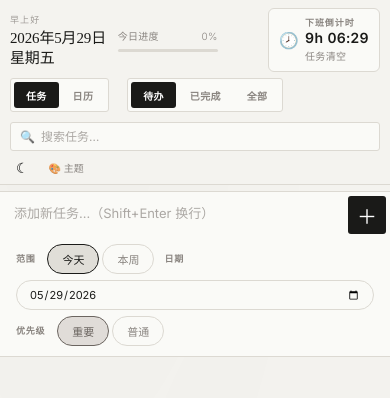
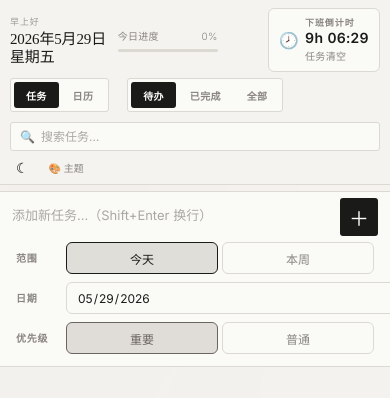
Before and after one commit to Knightzhangjinhao/gugugaga-todo, a plain HTML site: page index.html in a window 390 px wide. Shown: the top 398 px of the page. Drawn offline with nearby package versions, Linux system fonts and the light colour scheme; no server answers.

Commit message:
📱 添加任务区逐行布局 + 头部日期精简 + 桌面/移动端双端适配

```diff
--- a/index.html
+++ b/index.html
@@ -57,7 +57,7 @@ html.dark .dark-toggle:hover{background:rgba(255,255,255,0.08);}
 .header-inner{max-width:1200px;margin:0 auto;padding:18px 36px 14px;}
 .header-top{display:flex;align-items:center;justify-content:space-between;gap:16px;margin-bottom:14px;}
 .date-block .greeting{font-size:9px;font-weight:500;letter-spacing:.2em;text-transform:uppercase;color:var(--ink3);opacity:.8;}
-.date-block .today-date{font-family:'Noto Serif SC',serif;font-size:24px;font-weight:400;letter-spacing:-.01em;line-height:1.3;color:var(--ink);margin-top:2px;}
+.date-block .today-date{font-family:'Noto Serif SC',serif;font-size:23px;font-weight:400;letter-spacing:-.01em;line-height:1.3;color:var(--ink);margin-top:1px;}
 .header-right{display:flex;align-items:center;gap:12px;}
 .ot-card{background:var(--card);border-radius:var(--radius-lg);padding:11px 18px;box-shadow:var(--shadow);display:flex;align-items:center;gap:10px;flex-shrink:0;transition:all .25s var(--ease-out);border:1px solid var(--border);cursor:pointer;}
 .ot-card:hover{transform:translateY(-1px);box-shadow:var(--shadow-h);}
@@ -98,10 +98,16 @@ html.dark .dark-toggle:hover{background:rgba(255,255,255,0.08);}
 .add-btn{background:var(--primary);color:#fff;border:none;border-radius:var(--radius-sm);width:38px;height:38px;font-size:20px;cursor:pointer;display:flex;align-items:center;justify-content:center;transition:all .18s var(--ease-spring);flex-shrink:0;align-self:flex-end;}
 .add-btn:hover{background:var(--primary-l);transform:scale(1.06);}
 .add-btn:active{transform:scale(.94);}
-.add-opts{display:flex;align-items:center;gap:8px;padding:0 20px 12px;flex-wrap:wrap;}
-.opt-lbl{font-size:9px;font-weight:600;letter-spacing:.08em;text-transform:uppercase;color:var(--ink3);}
-.tog-group{display:flex;gap:3px;}
-.tog{font-family:inherit;font-size:11px;font-weight:500;padding:4px 12px;border-radius:100px;border:1px solid var(--border);background:transparent;color:var(--ink3);cursor:pointer;transition:all .15s var(--ease-out);white-space:nowrap;min-height:26px;}
+.add-opts{display:flex;flex-direction:column;gap:6px;padding:0 20px 12px;}
+.add-opts-row{display:flex;align-items:center;gap:8px;}
+.add-opts-row .opt-lbl{font-size:9px;font-weight:600;letter-spacing:.08em;text-transform:uppercase;color:var(--ink3);min-width:40px;}
+.add-opts-row .tog-group{display:flex;gap:3px;}
+.add-opts-row .tog{font-family:inherit;font-size:11px;font-weight:500;padding:4px 12px;border-radius:100px;border:1px solid var(--border);background:transparent;color:var(--ink3);cursor:pointer;transition:all .15s var(--ease-out);white-space:nowrap;min-height:26px;}
+.add-opts-row .tog:hover{border-color:var(--primary);color:var(--primary);}
+.add-opts-row .tog.on-today{background:var(--primary-xl);border-color:var(--primary);color:var(--primary);}
+.add-opts-row .tog.on-week{background:#ece9e2;border-color:var(--ink3);color:var(--ink2);}
+.add-opts-row .tog.on-high{background:var(--accent-xl);border-color:var(--accent);color:var(--accent);}
+.add-opts-row .tog.on-normal{background:transparent;border-color:var(--border);color:var(--ink3);}
 .tog:hover{border-color:var(--primary);color:var(--primary);}
 .tog.on-today{background:var(--primary-xl);border-color:var(--primary);color:var(--primary);}
 .tog.on-week{background:#ece9e2;border-color:var(--ink3);color:var(--ink2);}
@@ -448,8 +454,8 @@ html.dark .chat-msg.ai pre{background:rgba(255,255,255,0.05);}
   .header-inner{padding:10px 14px 8px;}
   .header-top{gap:8px;margin-bottom:6px;}
   .header-right{width:100%;justify-content:space-between;gap:6px;}
-  .date-block .greeting{font-size:9px;letter-spacing:.12em;}
-  .date-block .today-date{font-size:17px;}
+  .date-block .greeting{font-size:9px;letter-spacing:.1em;}
+  .date-block .today-date{font-size:16px;line-height:1.2;}
   .prog-wrap{max-width:100px;}.ot-card{gap:6px;padding:6px 10px;font-size:12px;}
   .ot-time{font-size:14px;}.ot-icon{font-size:16px;}
   .ot-edit-tip{display:none;}
@@ -467,15 +473,16 @@ html.dark .chat-msg.ai pre{background:rgba(255,255,255,0.05);}
   /* 日历面板隐藏 */
   #calPanel{display:none !important;}
 
-  /* 添加任务区 */
+  /* 添加任务区 - 移动端逐行排列 */
   .add-card{border-radius:0;border-left:none;border-right:none;}
-  .add-main{padding:4px 4px 4px 14px;}.add-input{font-size:14px;}
-  .add-opts{display:flex;flex-wrap:wrap;align-items:center;gap:6px 10px;padding:6px 16px 10px;}
+  .add-main{padding:6px 12px;}.add-input{font-size:14px;}
+  .add-opts{display:flex;flex-direction:column;gap:8px;padding:0 16px 12px;}
   .add-opts .sep{display:none;}
-  .add-opts .opt-lbl{font-size:9px;margin-right:2px;}
-  .add-opts .tog-group{flex-wrap:wrap;}
-  .add-opts .tog{font-size:11px;padding:5px 14px;min-height:30px;}
-  .task-date-input{font-size:11px;padding:5px 12px;min-height:30px;width:auto;flex:1;min-width:120px;max-width:160px;}
+  .add-opts-row{display:flex;align-items:center;gap:8px;}
+  .add-opts-row .opt-lbl{font-size:10px;min-width:42px;font-weight:600;color:var(--ink3);}
+  .add-opts-row .tog-group{flex:1;display:flex;gap:4px;}
+  .add-opts-row .tog{flex:1;text-align:center;font-size:12px;padding:6px 8px;min-height:32px;border-radius:6px;}
+  .task-date-input{flex:1;font-size:12px;padding:6px 10px;min-height:32px;border-radius:6px;width:100%;border:1px solid var(--border);background:var(--card);}
 
   /* 任务分组卡片 - 去圆角 */
   .acc-group{border-radius:0;border-left:none;border-right:none;margin-bottom:8px;}
@@ -620,19 +627,23 @@ html.dark .chat-msg.ai pre{background:rgba(255,255,255,0.05);}
         <button class="add-btn" onclick="doAdd()" title="添加">＋</button>
       </div>
       <div class="add-opts">
+        <div class="add-opts-row">
           <span class="opt-lbl">范围</span>
           <div class="tog-group">
             <button class="tog on-today" id="togToday" onclick="selScope('today')">今天</button>
             <button class="tog" id="togWeek" onclick="selScope('week')">本周</button>
           </div>
-        <div class="sep"></div>
+        </div>
+        <div class="add-opts-row">
           <span class="opt-lbl">日期</span>
           <input type="date" class="task-date-input" id="taskDateInput" onchange="onTaskDateChange()"/>
-        <div class="sep"></div>
+        </div>
+        <div class="add-opts-row">
           <span class="opt-lbl">优先级</span>
           <div class="tog-group">
             <button class="tog on-high" id="togHigh" onclick="selPri('high')">重要</button>
             <button class="tog on-normal" id="togNormal" onclick="selPri('normal')">普通</button>
+          </div>
         </div>
       </div>
     </div>
```
Lines whose indentation alone changed are shown as unchanged.
